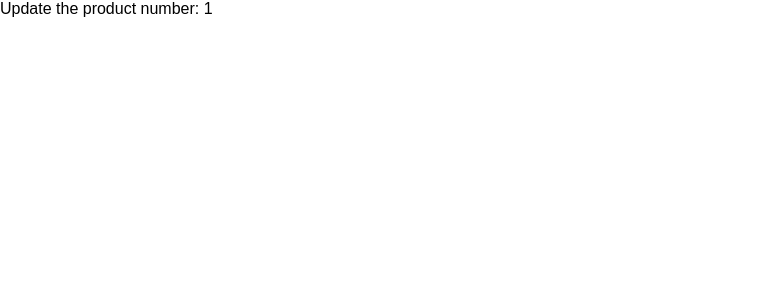
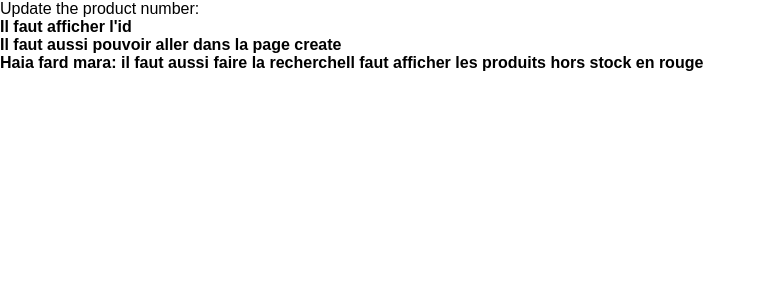
Before and after one commit to YesserBs/TpAngular, an Angular app: page /edit/1 in a window 1280 px wide. Shown: the top 300 px of the page, without its empty margins (0-765 px from the left). Built offline with nearby package versions, Linux system fonts and the light colour scheme.

Commit message:
Practice commit

```diff
--- a/src/app/products/products.component.html
+++ b/src/app/products/products.component.html
@@ -26,16 +26,13 @@
         <tr id="table-line">
             <td colspan="4"><hr></td>
         </tr>
-        <tr [ngStyle]="{color: product.quantite>0 ? 'black' : 'red'}" *ngFor="let product of filtredProduits" (click)="goToEdit(product.id)">
+        <tr *ngFor="let product of filtredProduits" (click)="goToEdit(product.id)">
             <td *ngIf="showImg">
                 <img id="product-img" [src]="product.image" width="25%">
             </td>
             <td>{{product.nom}}</td>
             <td>{{product.prix}}</td>
-            <td *ngIf="product.quantite>0;else horsStock">{{product.quantite}}</td>
-            <ng-template #horsStock>
-                <td style="color: red;">Hors stock</td>
-            </ng-template>
+            <td>{{product.quantite}}</td>
         </tr>
     </table>
 </div>
--- a/src/app/products/products.component.ts
+++ b/src/app/products/products.component.ts
@@ -45,29 +45,10 @@ export class ProductsComponent {
     this.showImg = !this.showImg;
   }
 
-  // searchProduct() {
-  //   this.filtredProduits = this.produits.filter(produit =>
-  //     produit.nom.toLowerCase().includes(this.recherche.toLowerCase())
-  //   );
-  // }
+  searchProduct() {}
 
-  searchProduct() {
-    this.filtredProduits = this.produits.filter(produit =>
-      produit.nom.toLowerCase().includes(this.recherche.toLowerCase())
-    );
 
-    // //Ou bien
-    // for (let i = 0; i < this.produits.length; i++) {
-    //   if (this.produits[i].nom.toLowerCase().includes(this.recherche.toLowerCase())) {
-    //     this.filtredProduits.push(this.produits[i]);
-    //   }
-    // }
-
-  }
-
-  goAddProduct() {
-    this.router.navigate(['/create']);
-  }
+  goAddProduct() {}
 
   goToEdit(id:number | null) {
     this.router.navigate(['/edit', id]);
--- a/src/app/update-product/update-product.component.html
+++ b/src/app/update-product/update-product.component.html
@@ -1 +1,5 @@
 <p>Update the product number: {{productId}}</p>
+<b>Il faut afficher l'id</b><br>
+<b>Il faut aussi pouvoir aller dans la page create</b><br>
+<b>Haia fard mara: il faut aussi faire la recherche</b>
+<b>Il faut afficher les produits hors stock en rouge</b>
--- a/src/app/update-product/update-product.component.ts
+++ b/src/app/update-product/update-product.component.ts
@@ -6,16 +6,12 @@ import { ActivatedRoute } from '@angular/router';
   templateUrl: './update-product.component.html',
   styleUrls: ['./update-product.component.css']
 })
-export class UpdateProductComponent implements OnInit {
+export class UpdateProductComponent {
   productId: string | null = '';
 
   constructor(
     private route: ActivatedRoute
   ) { }
 
-  ngOnInit(): void {
-    this.productId = this.route.snapshot.paramMap.get('id');
-    console.log(this.productId);
-  }
 
 }
```
